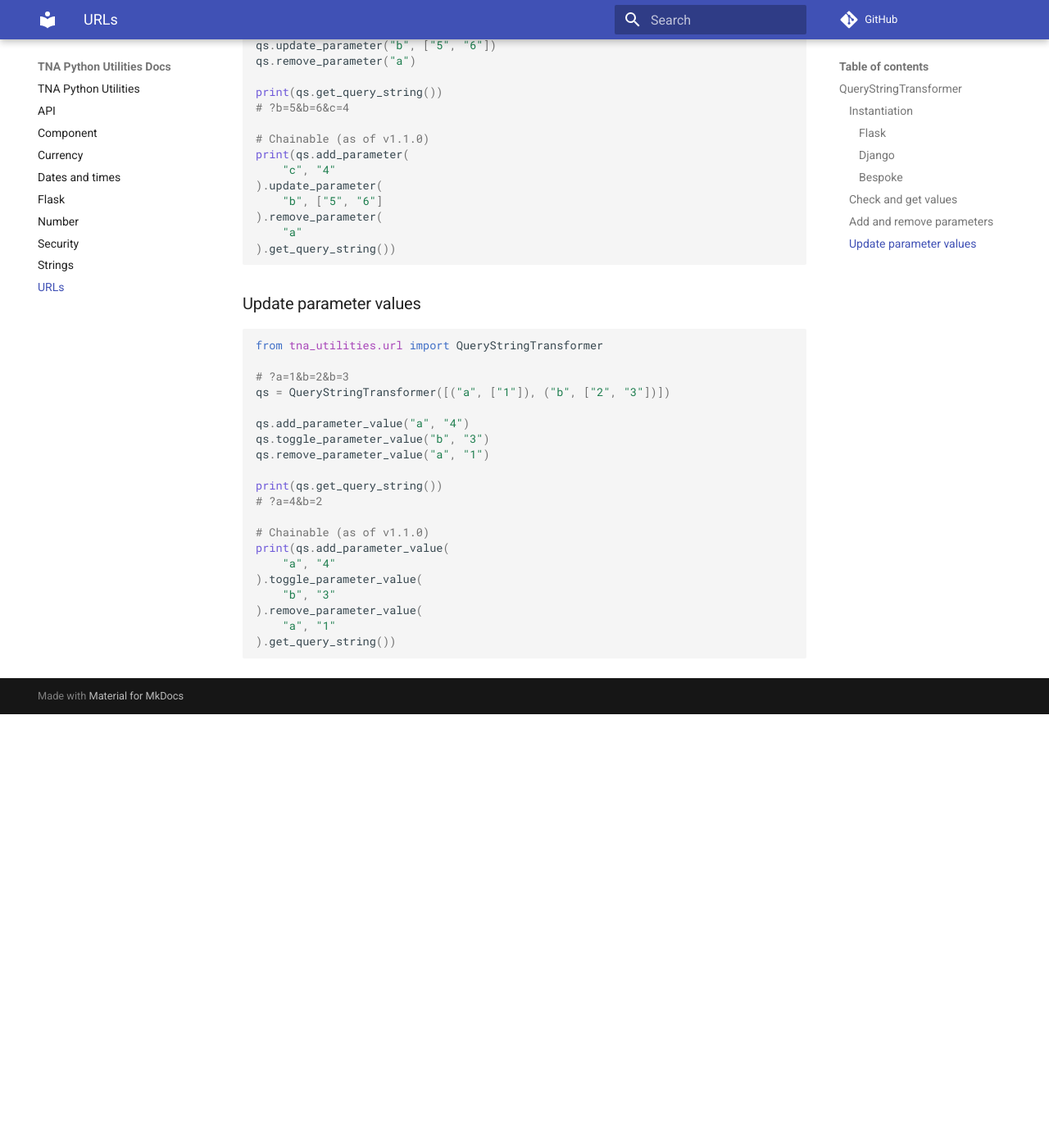
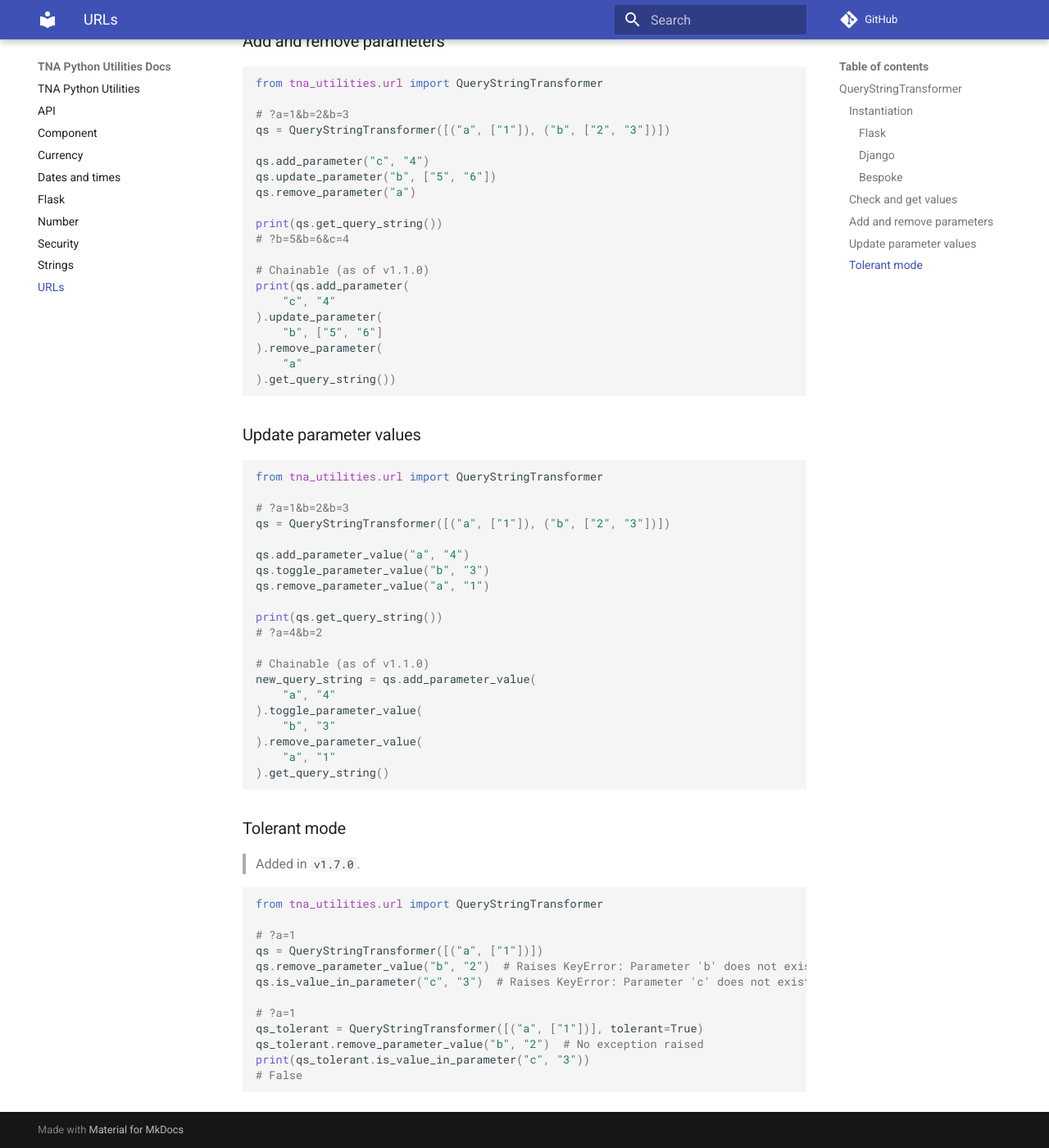
Before and after one commit to nationalarchives/python-utilities, an MkDocs documentation site: the page built from docs/url.md, in a window 1280 px wide and 1400 px high, scrolled down 1685 px. Shown: the whole window at 82% size. Built offline with MkDocs 1.6.1 and Material for MkDocs 9.7.7, drawn with Linux system fonts in a browser that asks for light colours; comment, search, counter and statistics services are not loaded; before the commit the page ends 2556 px from its top, so only the background shows below that; some of the changed text lies outside the part shown.

````diff
--- a/docs/url.md
+++ b/docs/url.md
@@ -3,6 +3,10 @@
 ## `QueryStringTransformer`
 
 A utility class to manipulate query strings.
+
+Use this to take a query string like `?q=pizza&page=3&category=social` and manipulate only what you need, for example changing the `page` parameter to `4`, or switching out the category from `social` to `work`, while keeping the rest of the query string intact.
+
+This can be useful when generating things like links in filters, avoiding the need to `POST` a form and have a stateful page that can't be shared or refreshed.
 
 ### Instantiation
 
@@ -113,11 +117,30 @@ print(qs.get_query_string())
 # ?a=4&b=2
 
 # Chainable (as of v1.1.0)
-print(qs.add_parameter_value(
+new_query_string = qs.add_parameter_value(
     "a", "4"
 ).toggle_parameter_value(
     "b", "3"
 ).remove_parameter_value(
     "a", "1"
-).get_query_string())
+).get_query_string()
 ```
+
+### Tolerant mode
+
+> Added in `v1.7.0`.
+
+```python
+from tna_utilities.url import QueryStringTransformer
+
+# ?a=1
+qs = QueryStringTransformer([("a", ["1"])])
+qs.remove_parameter_value("b", "2")  # Raises KeyError: Parameter 'b' does not exist
+qs.is_value_in_parameter("c", "3")  # Raises KeyError: Parameter 'c' does not exist
+
+# ?a=1
+qs_tolerant = QueryStringTransformer([("a", ["1"])], tolerant=True)
+qs_tolerant.remove_parameter_value("b", "2")  # No exception raised
+print(qs_tolerant.is_value_in_parameter("c", "3"))
+# False
+```
--- a/pyproject.toml
+++ b/pyproject.toml
@@ -1,6 +1,6 @@
 [project]
 name = "tna-utilities"
-version = "1.6.0"
+version = "1.7.0"
 requires-python = ">=3.10"
 authors = [
   {name = "Andrew Hosgood", email = "andrew.hosgood@nationalarchives.gov.uk"},
````
Also changed, not shown: CHANGELOG.md (+7 -4 lines), docs/index.md (+6 -1 lines), 2 other files.
